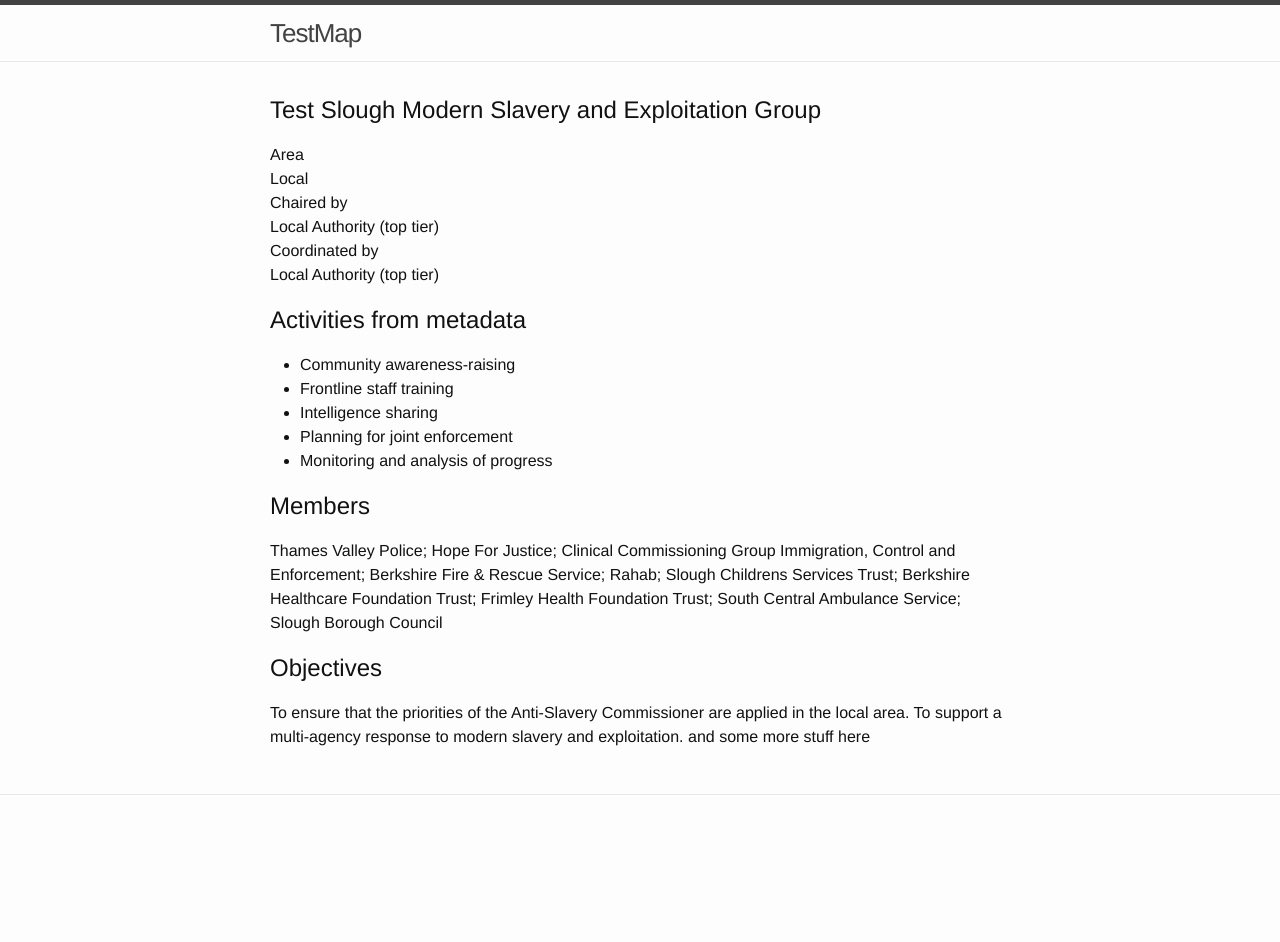
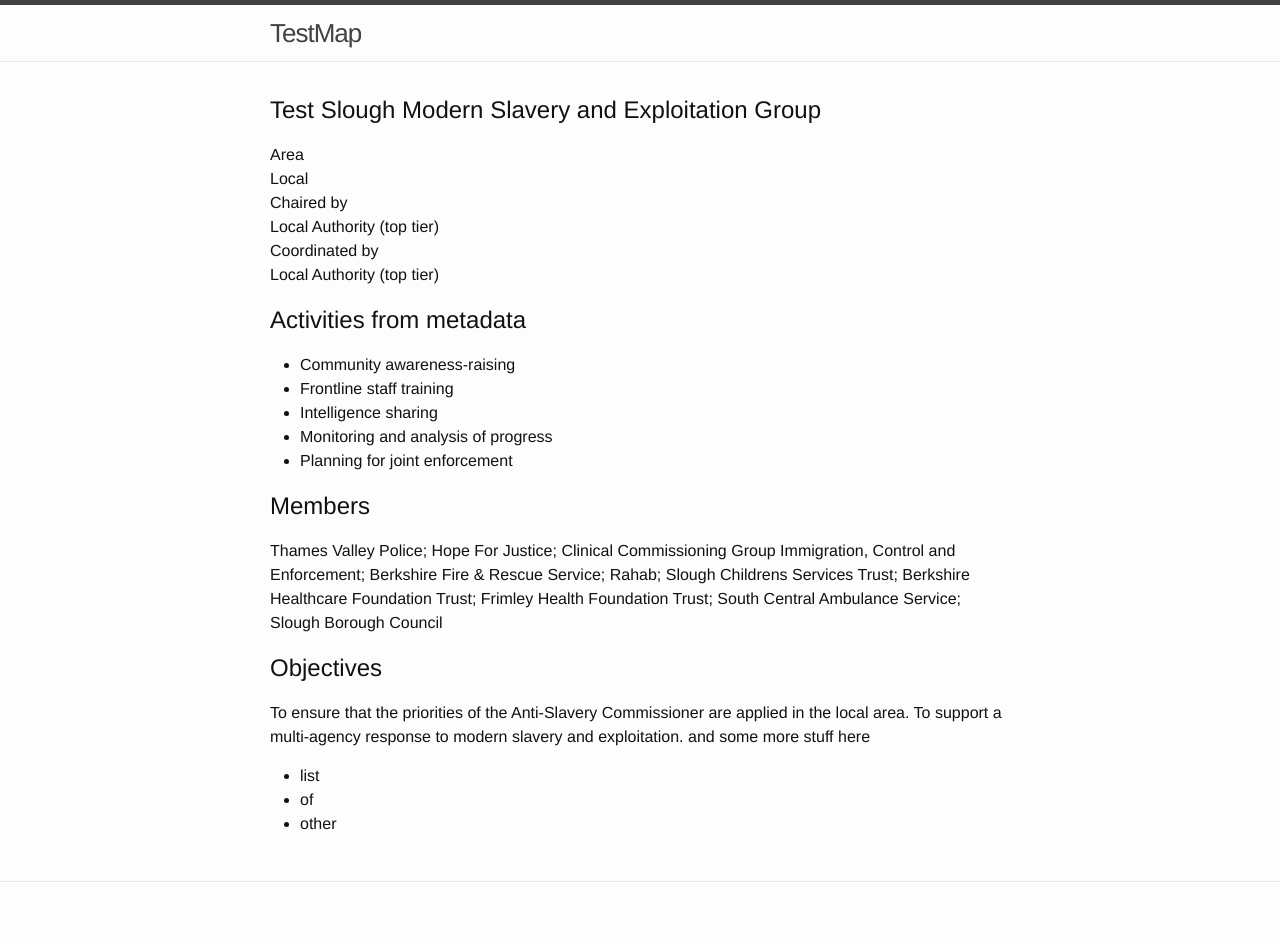
Before and after one commit to drmikeuk/testmap, a Jekyll site: the page built from partnerships/87test.md, in a window 1280 px wide. Built offline with Jekyll 4.4.1, drawn with Linux system fonts in a browser that asks for light colours; before the commit the page ends 900 px from its top, so only the background shows below that.

Commit message:
Update 87test.md

```diff
--- a/partnerships/87test.md
+++ b/partnerships/87test.md
@@ -9,8 +9,8 @@
   - Community awareness-raising
   - Frontline staff training
   - Intelligence sharing
+  - Monitoring and analysis of progress
   - Planning for joint enforcement
-  - Monitoring and analysis of progress
 published: true
 ---
 
@@ -23,3 +23,7 @@
 ----------
 
 To ensure that the priorities of the Anti-Slavery Commissioner are applied in the local area.  To support a multi-agency response to modern slavery and exploitation. and some more stuff here
+
+- list
+- of
+- other
```
